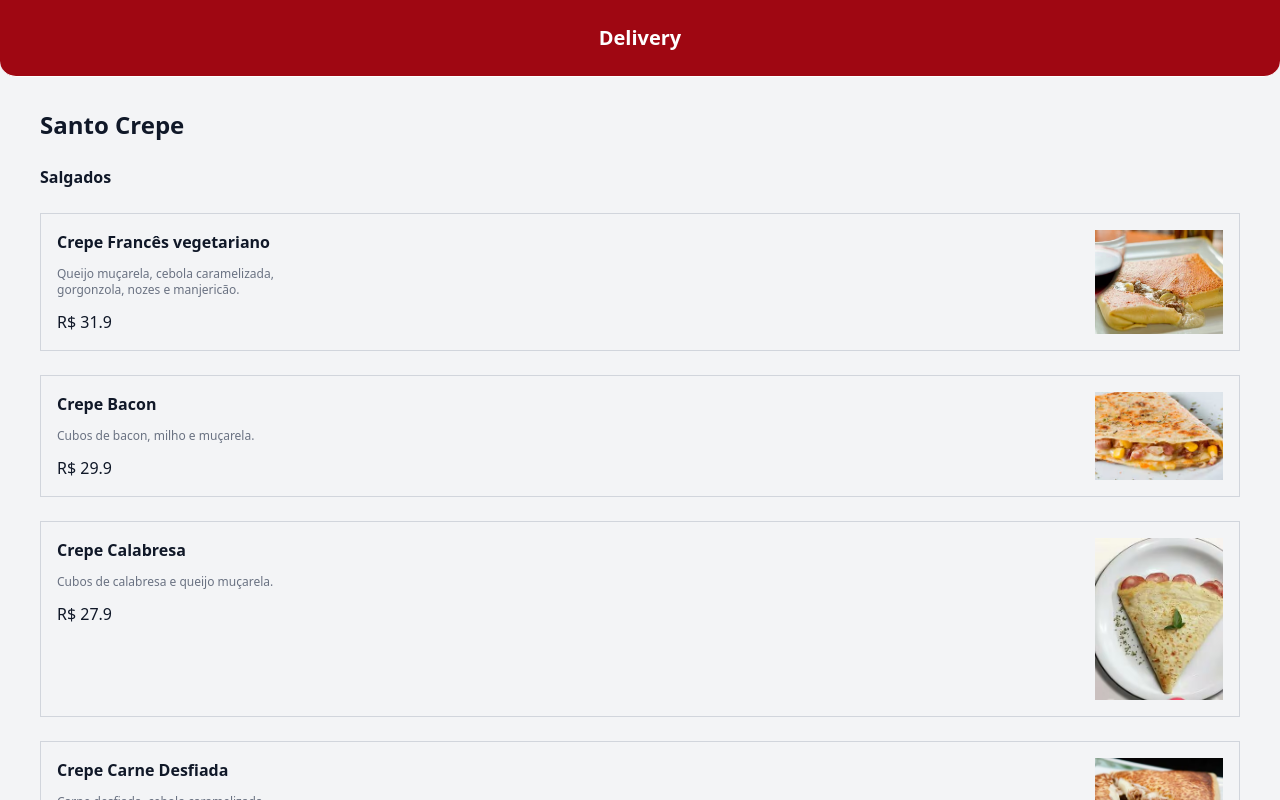
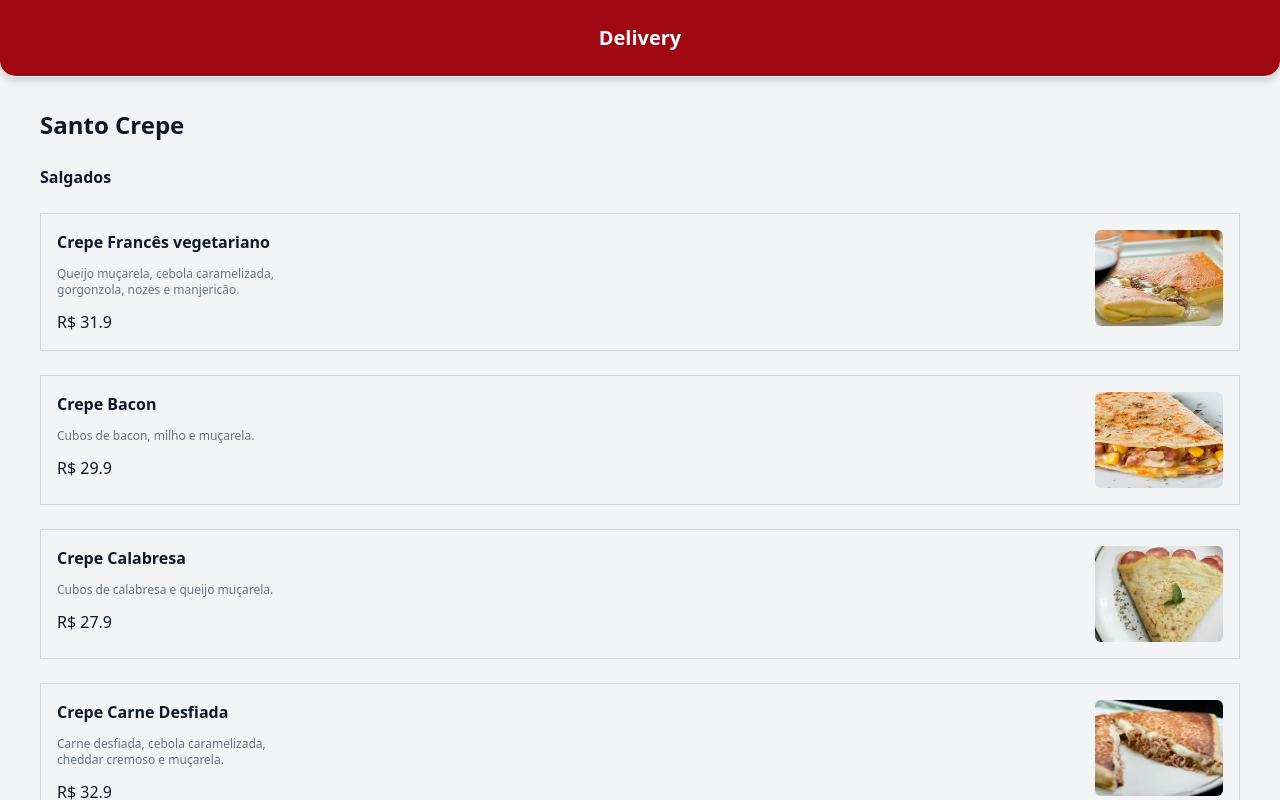
Before and after one commit to delivey-social/mvp, a React (Vite) app in the folder frontend/: page / in a window 1280 px wide. Shown: the top 800 px of the page. Built offline with nearby package versions, Linux system fonts and the light colour scheme.

Commit message:
menu-item image with fixed dimensions

```diff
--- a/frontend/src/routes/home/index.tsx
+++ b/frontend/src/routes/home/index.tsx
@@ -26,7 +26,7 @@ export default function Home() {
 
 function Navbar() {
   return (
-    <div className="text-white top-0 w-full py-6 rounded-b-2xl bg-red-800 border-b-1 flex items-center justify-center font-bold text-xl">
+    <div className="text-white drop-shadow-lg top-0 w-full py-6 rounded-b-2xl bg-red-800 border-b-1 flex items-center justify-center font-bold text-xl">
       Delivery
     </div>
   );
@@ -48,7 +48,7 @@ function MenuItem({ name, imageUrl, price, description }: MenuItemProps) {
 
         <div>R$ {price}</div>
       </div>
-      <img src={imageUrl} className="w-32" />
+      <img src={imageUrl} className="w-32 h-24 object-cover rounded-md" />
     </div>
   );
 }
```
